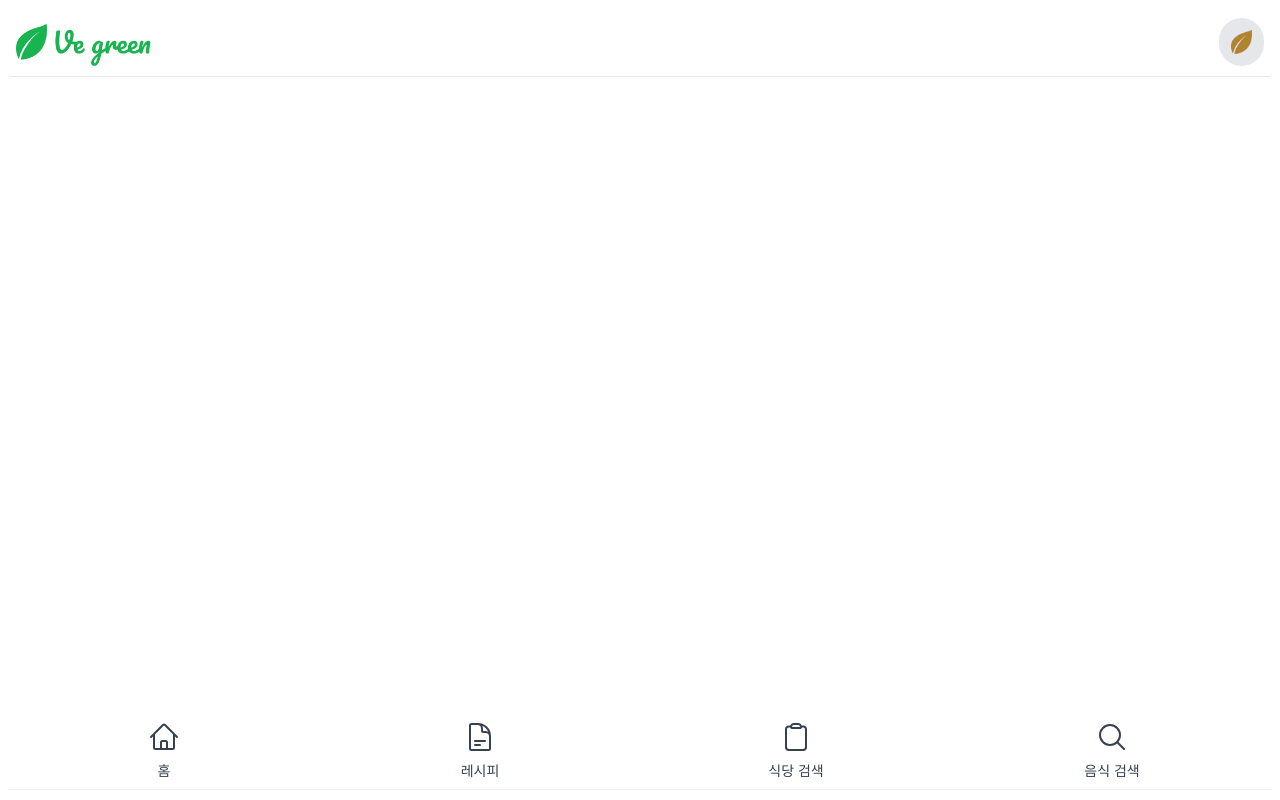
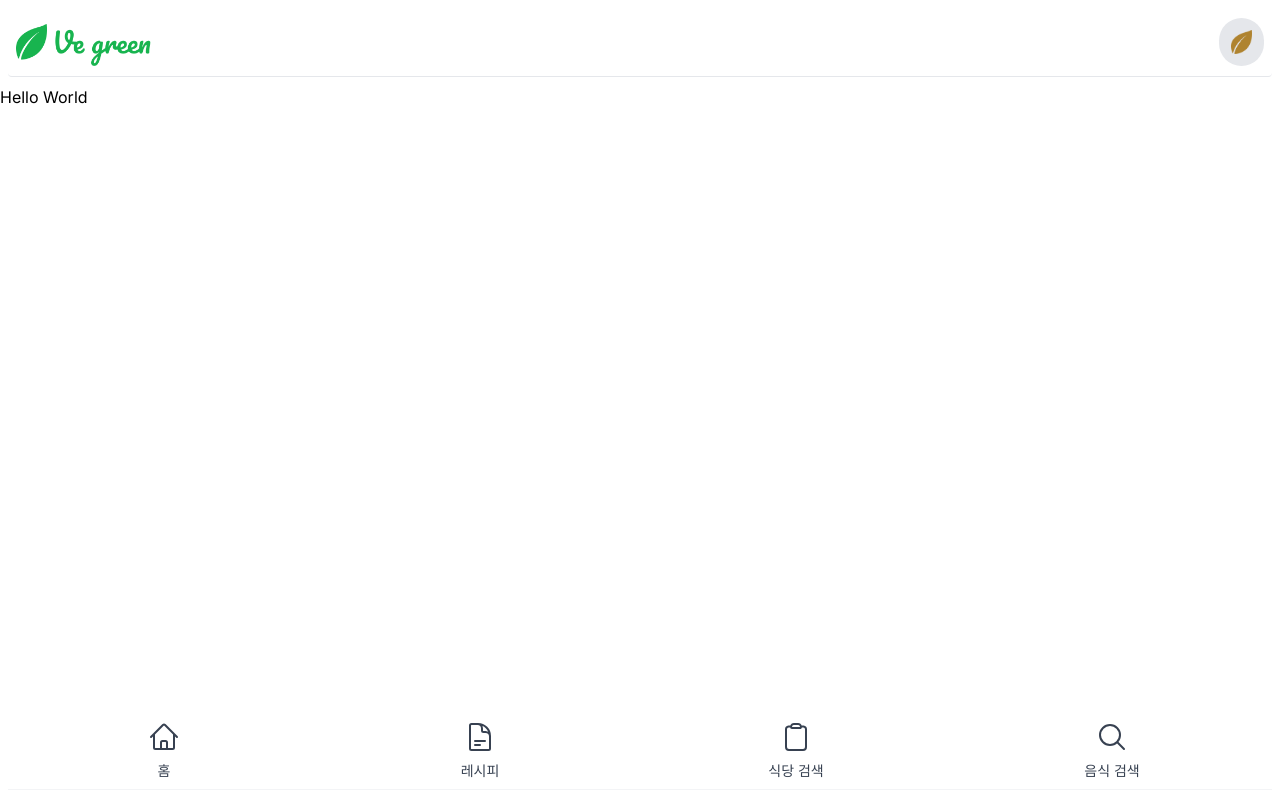
Before and after one commit to JMC-Soft/Net-Zero-200, a Next.js app in the folder front/: page / in a window 1280 px wide. Built offline with nearby package versions, Linux system fonts and the light colour scheme.

Commit message:
fix : eslint import order, no unused var 수정

```diff
--- a/front/src/app/page.tsx
+++ b/front/src/app/page.tsx
@@ -1,6 +1,3 @@
-import Navigation from '@/components/ui/Navigation';
-import AppBar from '@/components/ui/AppBar';
-
 export default function Home() {
-  return <></>;
+  return <>Hello World</>;
 }
--- a/front/src/components/ui/AppBar.tsx
+++ b/front/src/components/ui/AppBar.tsx
@@ -1,12 +1,12 @@
 'use client';
 
-import { Navbar } from 'flowbite-react';
 import {
   ClipboardIcon,
   DocumentTextIcon,
   HomeIcon,
   MagnifyingGlassIcon,
 } from '@heroicons/react/24/outline';
+import { Navbar } from 'flowbite-react';
 
 const NAV_LINKS = [
   {
--- a/front/src/components/ui/Navigation.tsx
+++ b/front/src/components/ui/Navigation.tsx
@@ -1,10 +1,10 @@
 'use client';
 
 import Image from 'next/image';
+import { Navbar } from 'flowbite-react';
 import Logo from '$/images/logos/main.png';
 import IconBrown from '$/images/icons/main_brown.png';
 import Avatar from '@/components/ui/Avatar';
-import { Navbar } from 'flowbite-react';
 
 export default function Navigation() {
   return (
```
